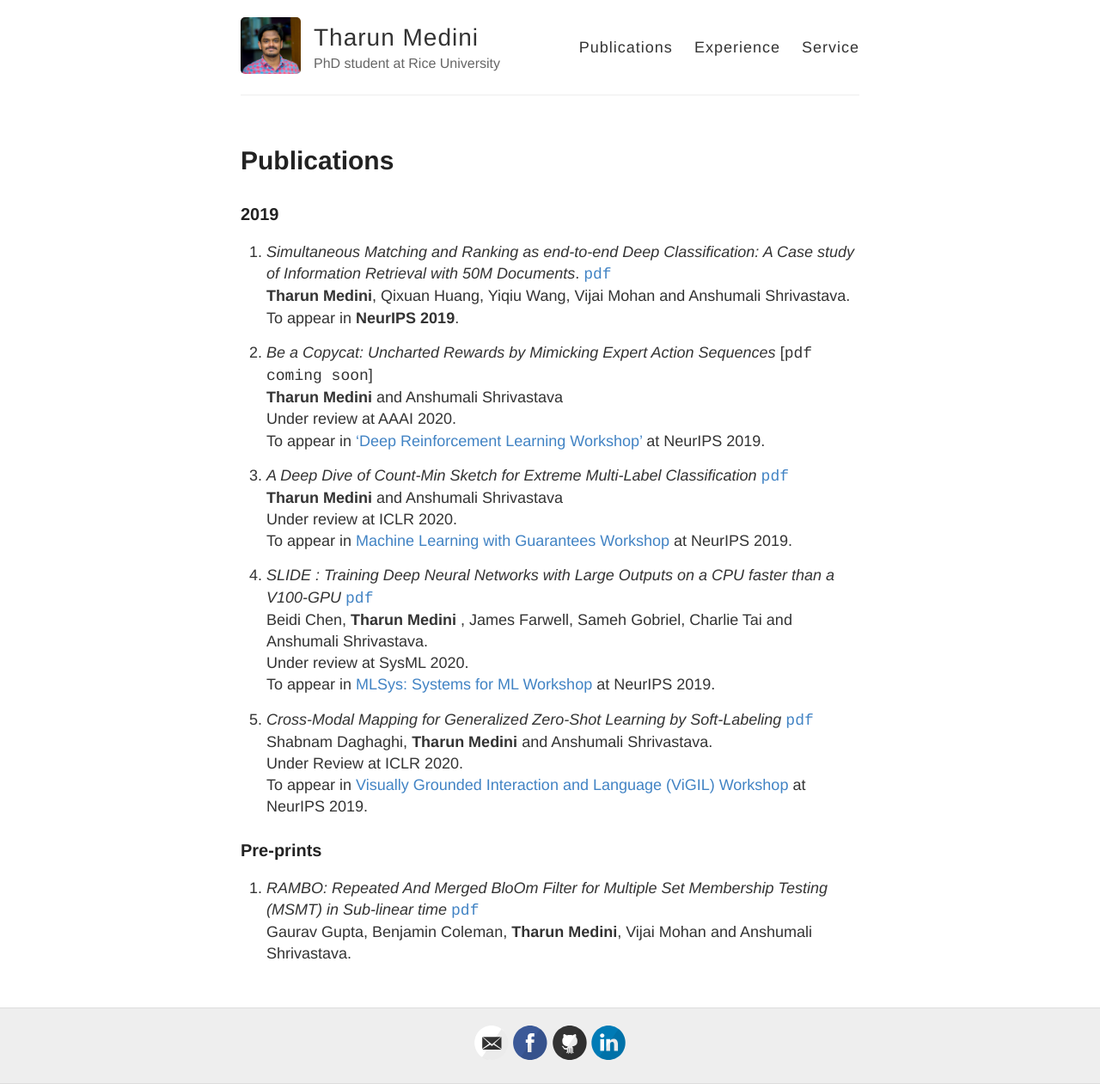
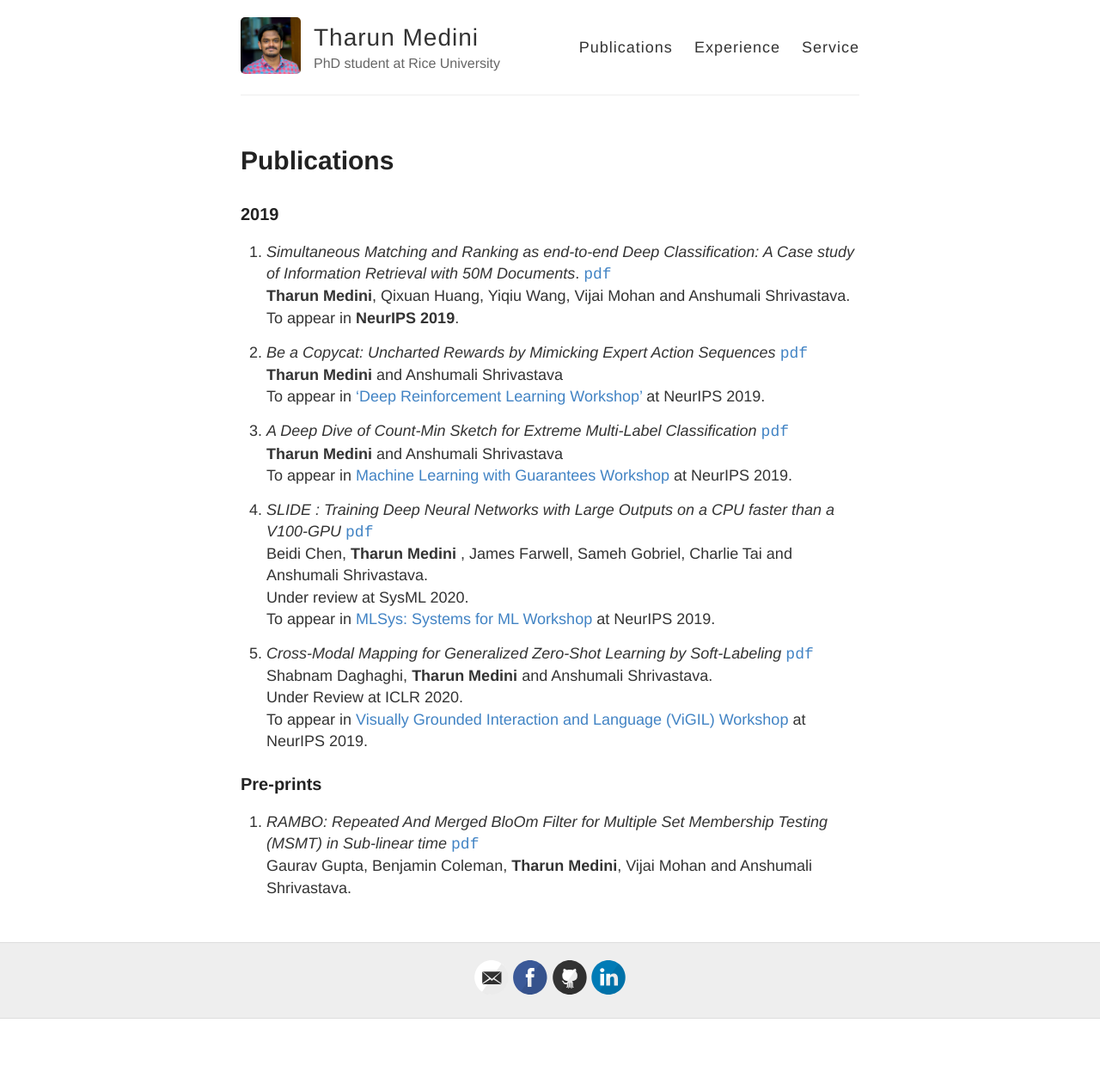
Before and after one commit to gaurav16gupta/gaurav16gupta.github.io, a Jekyll site: the page built from publications.md, in a window 1280 px wide. Shown: the whole page at 86% size. Built offline with Jekyll 4.4.1, drawn with Linux system fonts in a browser that asks for light colours; after the commit the page ends 1185 px from its top, so only the background shows below that.

Commit message:
Updated Publications

```diff
--- a/publications.md
+++ b/publications.md
@@ -10,14 +10,12 @@ permalink: /publications/
 __Tharun Medini__, Qixuan Huang, Yiqiu Wang, Vijai Mohan and Anshumali Shrivastava. <br/>
 To appear in __NeurIPS 2019__.
 
-2. _Be a Copycat: Uncharted Rewards by Mimicking Expert Action Sequences_ [`pdf coming soon`]<br/>
+2. _Be a Copycat: Uncharted Rewards by Mimicking Expert Action Sequences_ [`pdf`](https://tharun24.github.io/AAAI_Imitation.pdf) <br/>
 __Tharun Medini__ and Anshumali Shrivastava <br/>
-Under review at AAAI 2020. <br/>
 To appear in ['Deep Reinforcement Learning Workshop'](https://sites.google.com/view/deep-rl-workshop-neurips-2019/home) at NeurIPS 2019.
 
 3. _A Deep Dive of Count-Min Sketch for Extreme Multi-Label Classification_ [`pdf`](https://openreview.net/pdf?id=S1evKR4KvB) <br/>
 __Tharun Medini__ and Anshumali Shrivastava <br/>
-Under review at ICLR 2020. <br/>
 To appear in [Machine Learning with Guarantees Workshop](https://sites.google.com/view/mlwithguarantees) at NeurIPS 2019.
 
 4. _SLIDE : Training Deep Neural Networks with Large Outputs on a CPU faster than a V100-GPU_ [`pdf`](https://arxiv.org/pdf/1903.03129.pdf) <br/>
```
